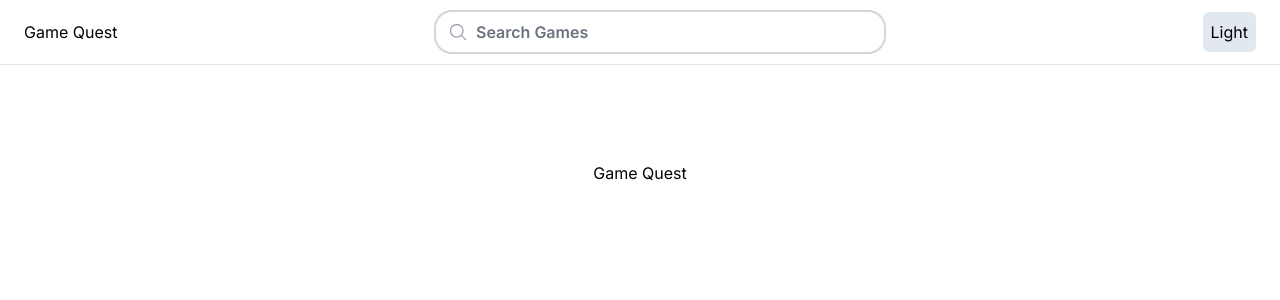
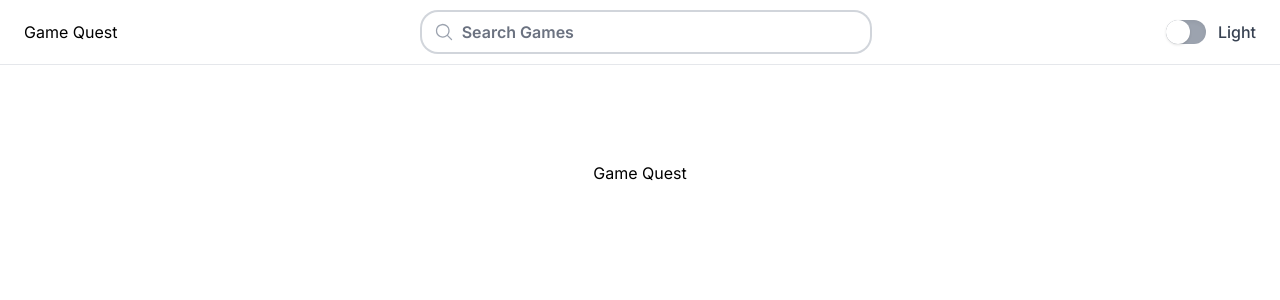
Before and after one commit to Albatraoz12/game-quest, a Next.js app: page / in a window 1280 px wide. Shown: the top 300 px of the page. Built offline with nearby package versions, Linux system fonts and the light colour scheme.

Commit message:
make button to a slider for dark/light mode

```diff
--- a/app/components/ThemeSwitcher.tsx
+++ b/app/components/ThemeSwitcher.tsx
@@ -15,11 +15,25 @@ export const ThemeSwitcher = () => {
   }
 
   return (
-    <button
-      className='ml-2 p-2 rounded-md hover:scale-110 active:scale-100 duration-200 bg-slate-200 dark:bg-[#212933]'
-      onClick={() => setTheme(theme === 'dark' ? 'light' : 'dark')}
-    >
-      {theme === 'light' ? 'Dark' : 'Light'}
-    </button>
+    <label htmlFor='toggle' className='flex items-center cursor-pointer'>
+      <div className='relative flex items-center'>
+        <input
+          id='toggle'
+          type='checkbox'
+          className='hidden'
+          checked={theme === 'dark'}
+          onChange={() => setTheme(theme === 'dark' ? 'light' : 'dark')}
+        />
+        <div className='toggle__line w-10 h-6 bg-gray-400 rounded-full shadow-inner transition-all duration-300'></div>
+        <div
+          className={`toggle__dot absolute w-6 h-6 bg-white rounded-full shadow inset-y-0
+          ${theme === 'dark' ? 'right-0' : 'left-0'}
+          transition-all duration-300`}
+        ></div>
+      </div>
+      <div className='ml-3 text-gray-700 dark:text-gray-300 font-medium'>
+        {theme === 'light' ? 'Dark' : 'Light'}
+      </div>
+    </label>
   );
 };
```
